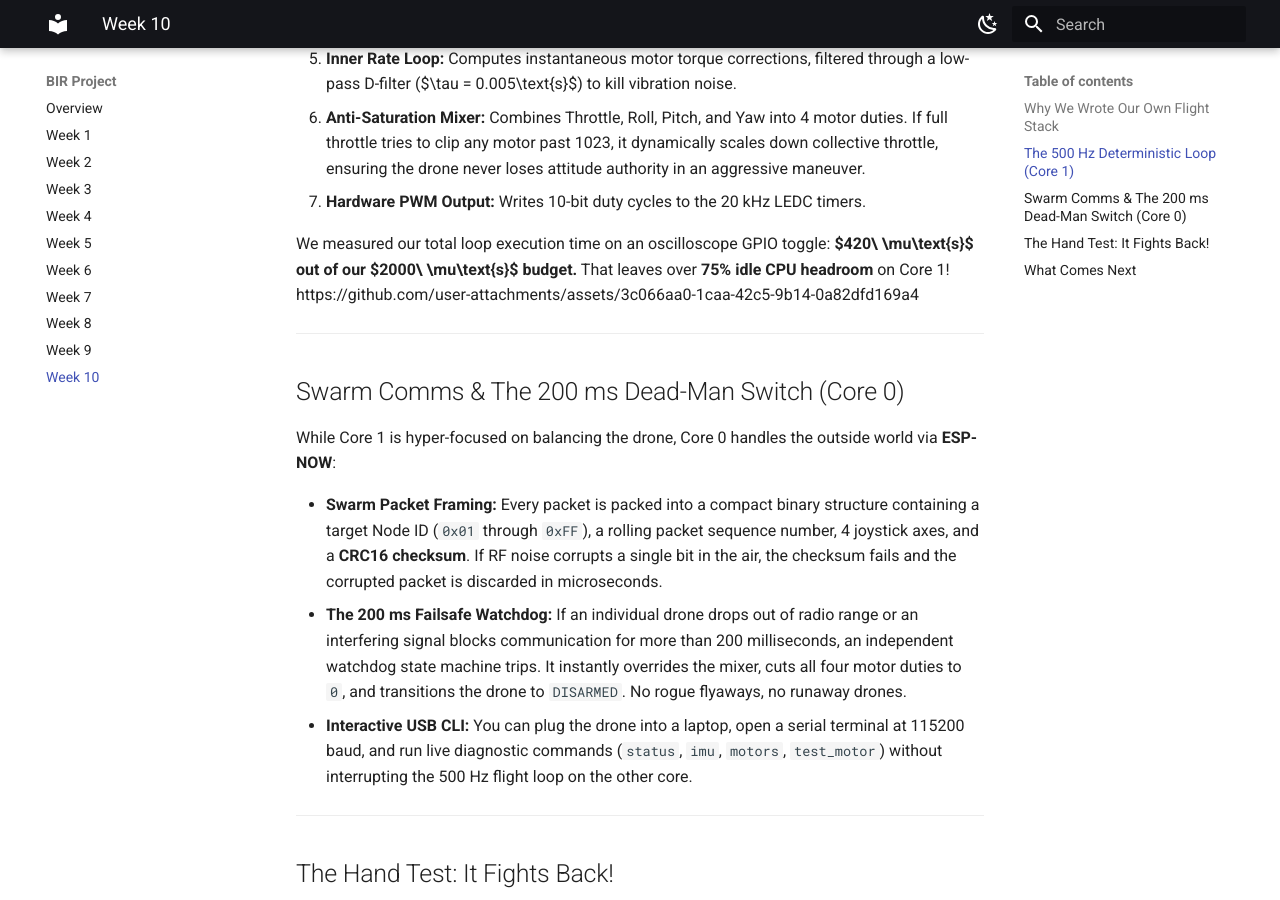
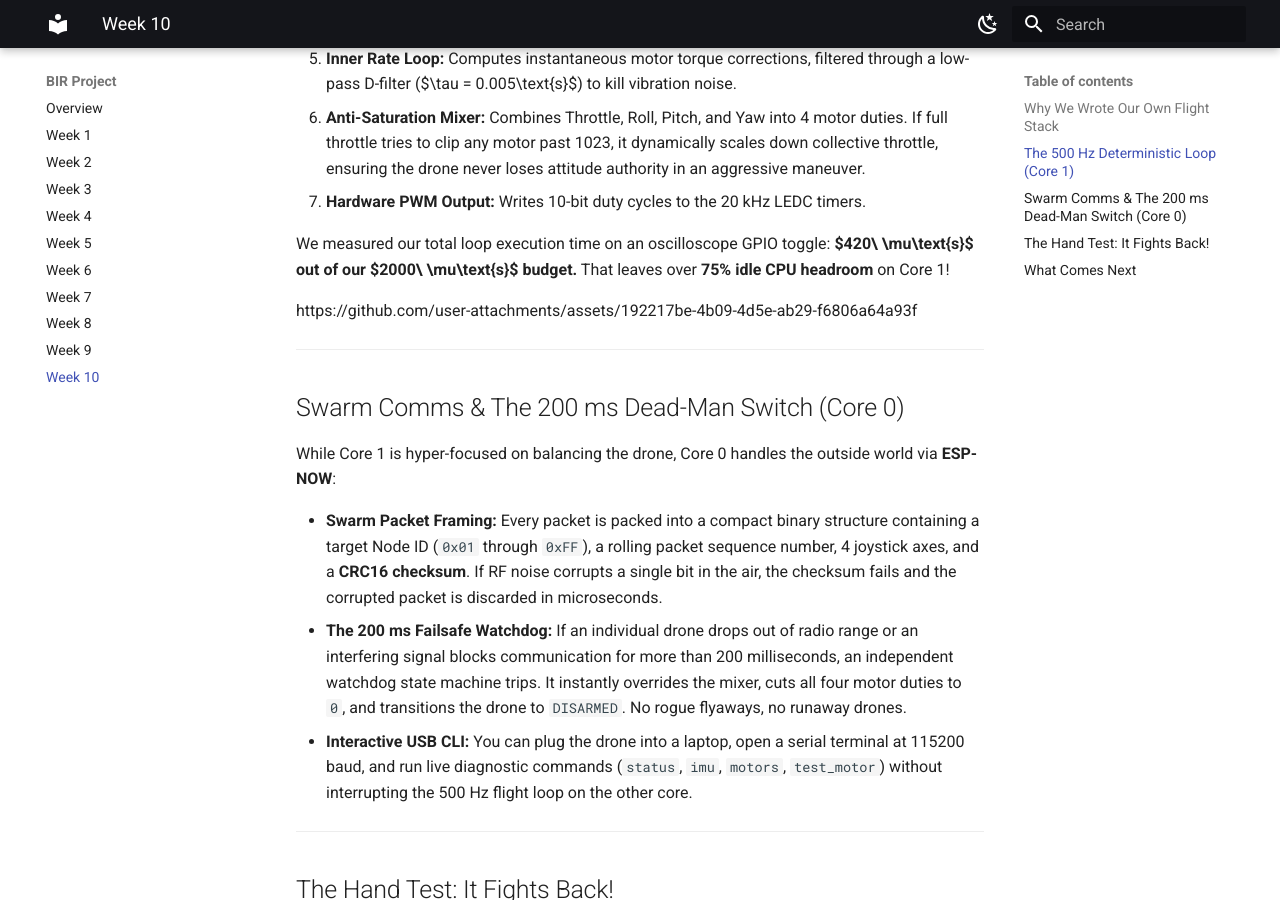
Before and after one commit to BuilderinResidencyTinkerspace/ResQmesh, an MkDocs documentation site: the page built from docs/week-10.md, in a window 1280 px wide and 900 px high, scrolled down 1468 px. Built offline with MkDocs 1.6.1 and Material for MkDocs 9.7.7, drawn with Linux system fonts in a browser that asks for light colours; some of the changed lines change nothing that is shown.

Commit message:
Update week-10.md

```diff
--- a/docs/week-10.md
+++ b/docs/week-10.md
@@ -50,7 +50,10 @@ On Core 1, our flight loop runs strictly every **2,000 microseconds** ($2.0\text
 5. **Hardware PWM Output:** Writes 10-bit duty cycles to the 20 kHz LEDC timers.
 
 We measured our total loop execution time on an oscilloscope GPIO toggle: **$420\ \mu\text{s}$ out of our $2000\ \mu\text{s}$ budget.** That leaves over **75% idle CPU headroom** on Core 1!
-https://github.com/user-attachments/assets/3c066aa0-1caa-42c5-9b14-0a82dfd169a4
+
+
+https://github.com/user-attachments/assets/192217be-4b09-4d5e-ab29-f6806a64a93f
+
 
 ---
 
```
